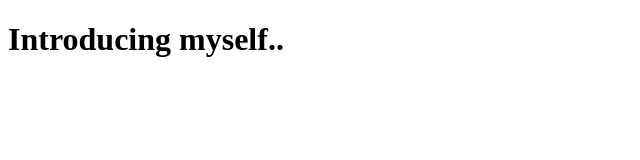
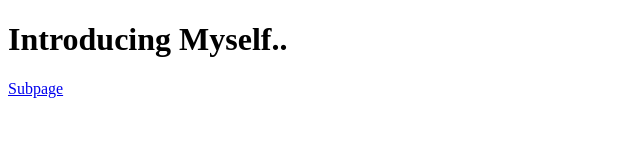
Before and after one commit to CheddarChoi/github.io, a plain HTML site: page index.html in a window 1280 px wide. Shown: the whole page, without its empty margins (0-640 px from the left). Drawn offline with Linux system fonts and the light colour scheme.

Commit message:
Add subpage link

```diff
--- a/index.html
+++ b/index.html
@@ -4,6 +4,7 @@
 	<title>Cheddar Cheese🧀</title>
 </head>
 <body>
-<h1>Introducing myself..</h1>
+<h1>Introducing Myself..</h1>
+<a href="/subpage.html">Subpage</a>
 </body>
 </html>
```
